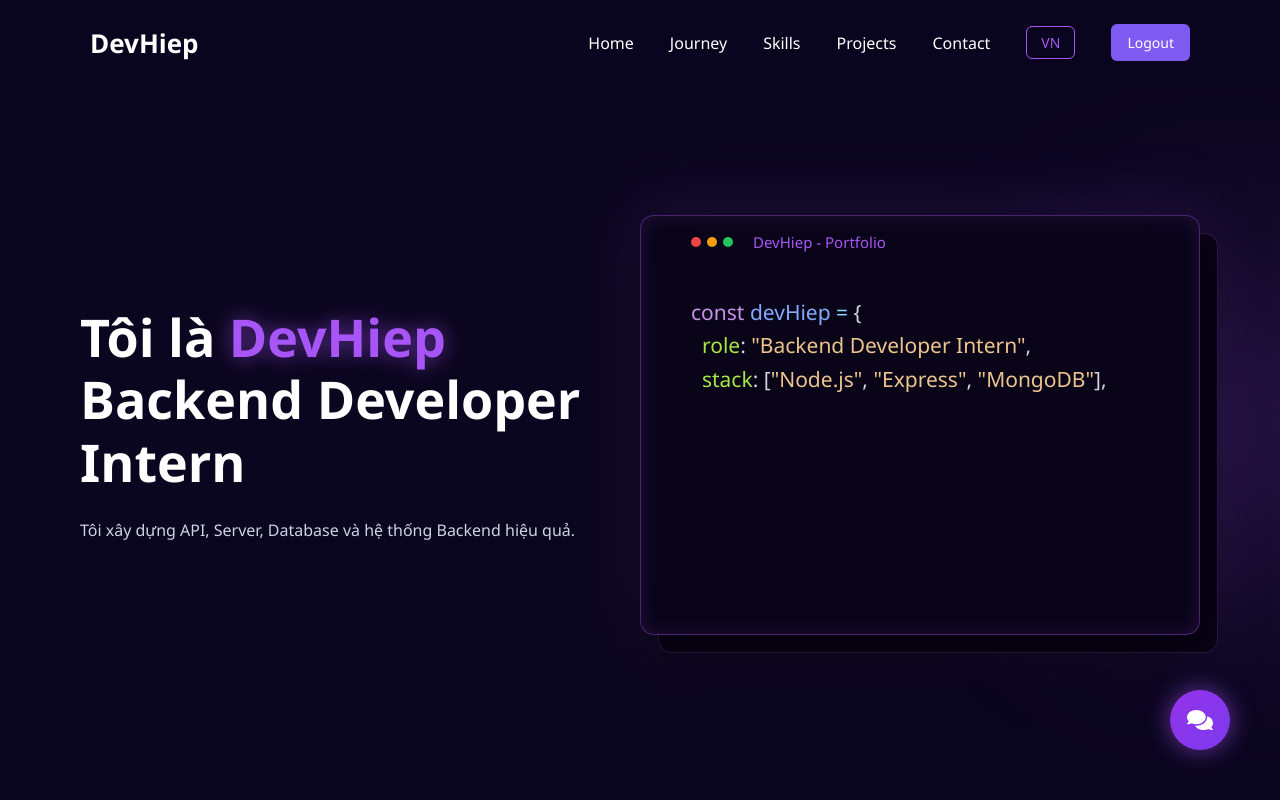
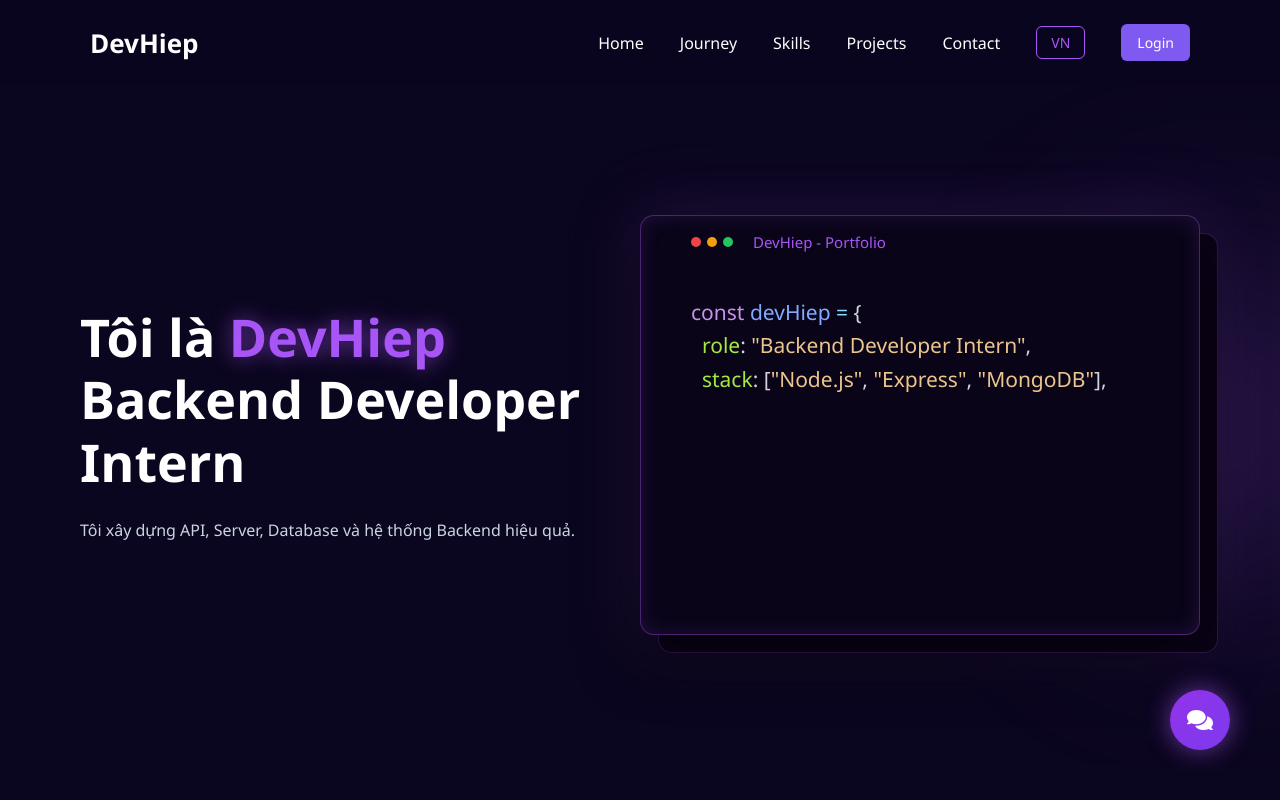
Before and after one commit to lchiep/devhiep-portfolio, a React (Vite) app: page / in a window 1280 px wide. Shown: the top 800 px of the page. Built offline with nearby package versions, Linux system fonts and the light colour scheme; no server answers.

Commit message:
feat: show user avatar when logged in

```diff
--- a/src/components/Navbar.css
+++ b/src/components/Navbar.css
@@ -75,6 +75,21 @@
   opacity: 0.85;
 }
 
+.user-avatar {
+  width: 36px;
+  height: 36px;
+  border-radius: 50%;
+  cursor: pointer;
+  border: 2px solid #9333ea;
+  object-fit: cover;
+  transition: 0.3s;
+}
+
+.user-avatar:hover {
+  border-color: #c084fc;
+  transform: scale(1.1);
+}
+
 /* Responsive */
 @media (max-width: 768px) {
   .menu {
--- a/src/components/Navbar.jsx
+++ b/src/components/Navbar.jsx
@@ -2,9 +2,12 @@ import "./Navbar.css"
 import { useContext } from "react"
 import { LanguageContext } from "../context/LanguageContext"
 import { logout } from "../utils/logout"
+import { useNavigate } from "react-router-dom"
 
 function Navbar() {
   const { lang, changeLanguage } = useContext(LanguageContext)
+  const navigate = useNavigate()
+  const isLoggedIn = !!localStorage.getItem("token")
 
   return (
     <nav className="navbar">
@@ -14,25 +17,11 @@ function Navbar() {
       </div>
 
       <ul className="menu">
-        <li>
-          <a href="#home">Home</a>
-        </li>
-
-        <li>
-          <a href="#timeline">Journey</a>
-        </li>
-
-        <li>
-          <a href="#skills">Skills</a>
-        </li>
-
-        <li>
-          <a href="#projects">Projects</a>
-        </li>
-
-        <li>
-          <a href="#contact">Contact</a>
-        </li>
+        <li><a href="#home">Home</a></li>
+        <li><a href="#timeline">Journey</a></li>
+        <li><a href="#skills">Skills</a></li>
+        <li><a href="#projects">Projects</a></li>
+        <li><a href="#contact">Contact</a></li>
 
         <li
           className="lang-btn"
@@ -41,9 +30,24 @@ function Navbar() {
           {lang.toUpperCase()}
         </li>
 
-        <button onClick={logout} className="logout-btn">
-          Logout
-        </button>
+        {isLoggedIn ? (
+          <>
+            <img
+              src="/user.png"
+              alt="User"
+              className="user-avatar"
+              onClick={logout}
+              title="Click to logout"
+            />
+          </>
+        ) : (
+          <button
+            className="logout-btn"
+            onClick={() => navigate("/login")}
+          >
+            Login
+          </button>
+        )}
       </ul>
     </nav>
   )
```
Also changed, not shown: public/user.png (added).
